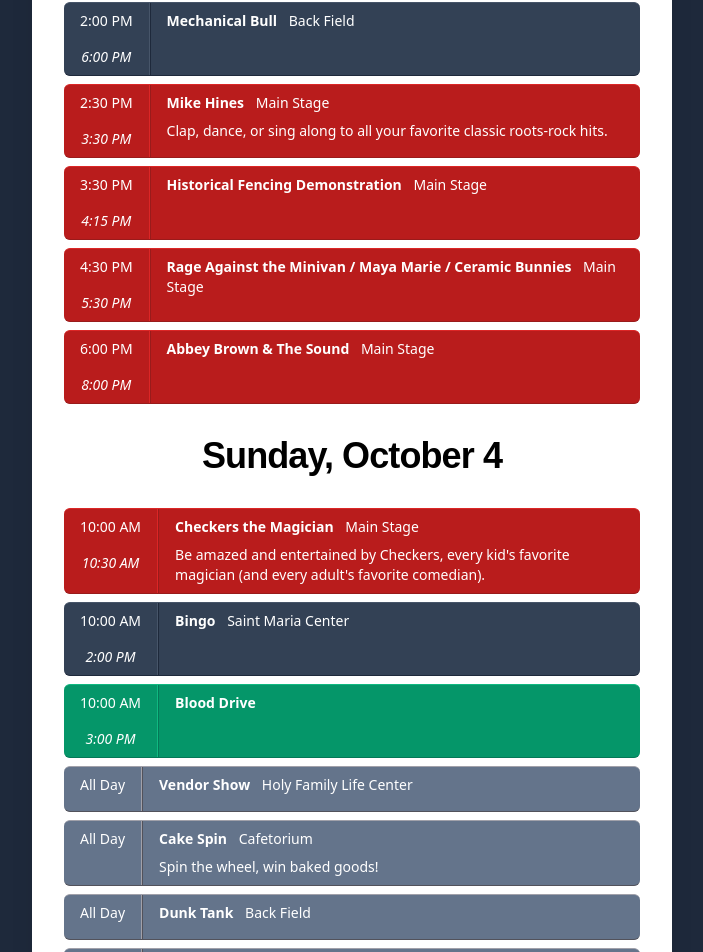
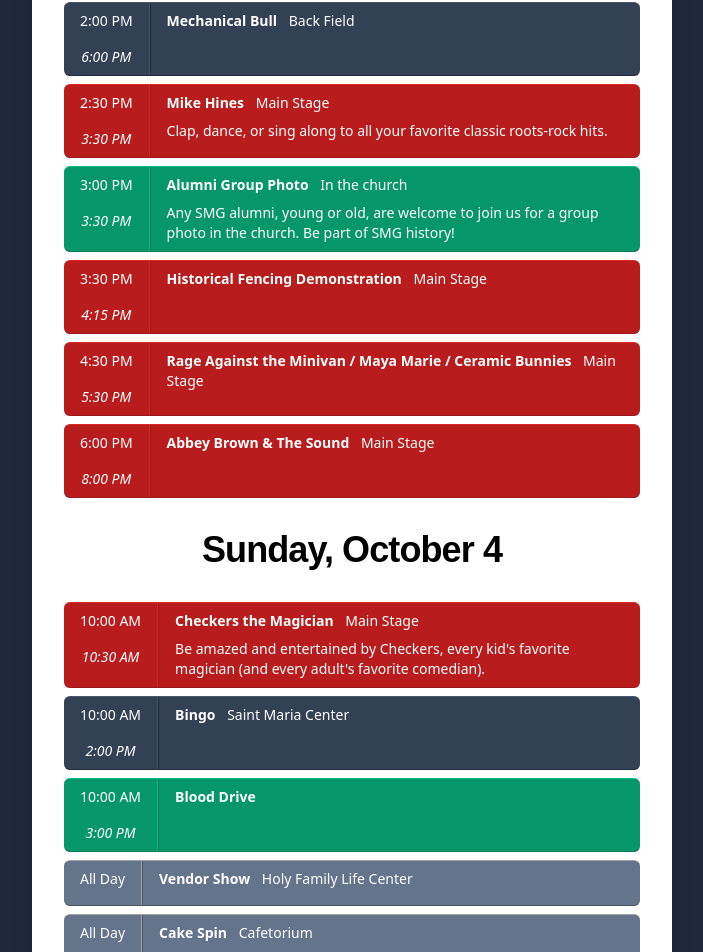
Before and after one commit to ktbartholomew/gorettifest.com, a Next.js app: page /schedule in a window 1280 px wide. Shown: the part 1450-2402 px from the top of the page, without its empty margins (288-991 px from the left). Built offline with nearby package versions, Linux system fonts and the light colour scheme; a web font is replaced by a local one.

Commit message:
Restore alumni group photo Saturday at 3 PM

```diff
--- a/app/schedule/page.tsx
+++ b/app/schedule/page.tsx
@@ -158,6 +158,15 @@ const schedule: ScheduleItem[] = [
     endTime: new Date("2026-10-03T18:00:00-05:00"),
     title: "Petting Zoo",
     location: "Back Field",
+    category: ScheduleItemCategory.TERTIARY,
+  },
+  {
+    startTime: new Date("2026-10-03T15:00:00-05:00"),
+    endTime: new Date("2026-10-03T15:30:00-05:00"),
+    title: "Alumni Group Photo",
+    location: "In the church",
+    description:
+      "Any SMG alumni, young or old, are welcome to join us for a group photo in the church. Be part of SMG history!",
     category: ScheduleItemCategory.TERTIARY,
   },
   {
```
